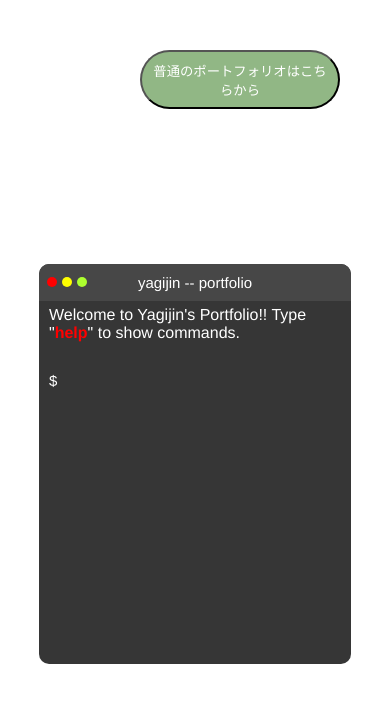
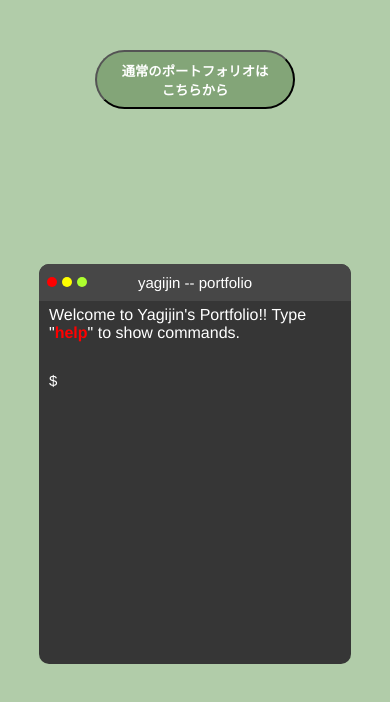
Before and after one commit to yagijin/Website_yagijin, a React (Create React App) app: page /#/ in a window 390 px wide. Shown: the top 702 px of the page. Built offline with nearby package versions, Linux system fonts and the light colour scheme.

Commit message:
FIX：デザインの修正

```diff
--- a/src/components/Cmd.css
+++ b/src/components/Cmd.css
@@ -1,3 +1,7 @@
+.background {
+    background-color: #b1cca9;
+}
+
 .portfolio-box {
     height: 10vh;
     text-align: right;
@@ -9,8 +13,9 @@
     border-radius: 30px;
     height: 70%;
     width: 200px;
-    color: white;
-    background-color: hsl(106, 26%, 62%);
+    color: #ffffff;
+    font-weight: bold;
+    background-color: hsl(106, 20%, 56%);
 }
 
 .portfolio-button:focus{
@@ -120,3 +125,13 @@ input[type="text"]:focus {
     color: white;
     font-size: 15px;
 }
+
+/* 横幅が 767px 以下であれば */
+@media (max-width:767px) {
+    .portfolio-box {
+        text-align: center;
+    }
+    .portfolio-button {
+        margin-right: 0px;
+    }
+}
--- a/src/components/Cmd.js
+++ b/src/components/Cmd.js
@@ -46,13 +46,12 @@ export default function Cmd() {
 
   function toPortfolio() {
     window.open("https://portfolio.yagijin.com/#/profile");
-    console.log("clicked")
   }
 
   return (
-    <div>
+    <div className="background">
       <div className="portfolio-box">
-        <button className="portfolio-button" onClick={() => toPortfolio()}>普通のポートフォリオはこちらから</button>
+        <button className="portfolio-button" onClick={() => toPortfolio()}>通常のポートフォリオは<br/>こちらから</button>
       </div>
       <div className='cmd-background'>
           <div className="cmd-console">
```
